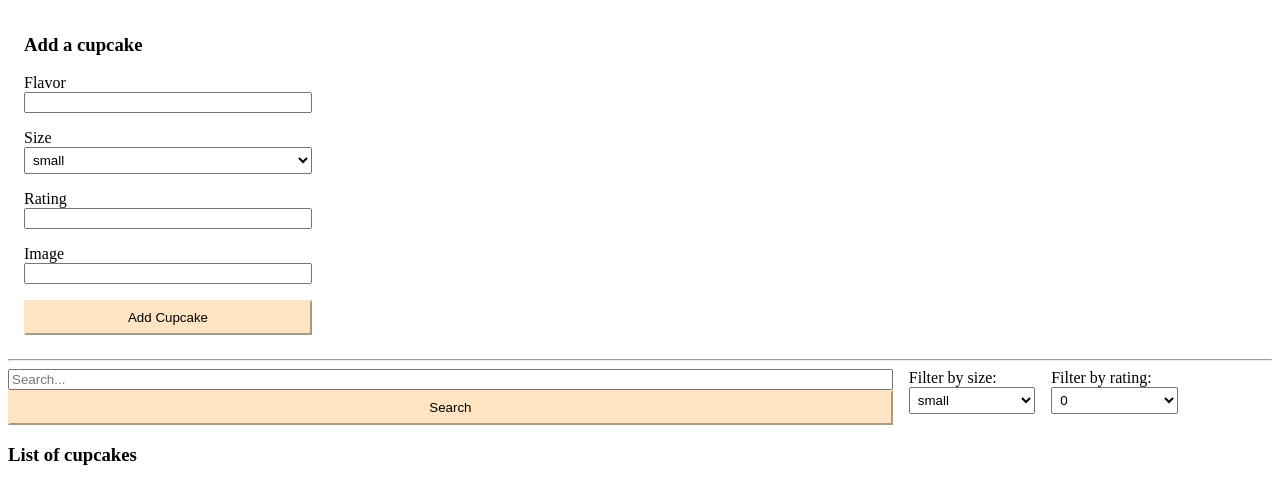
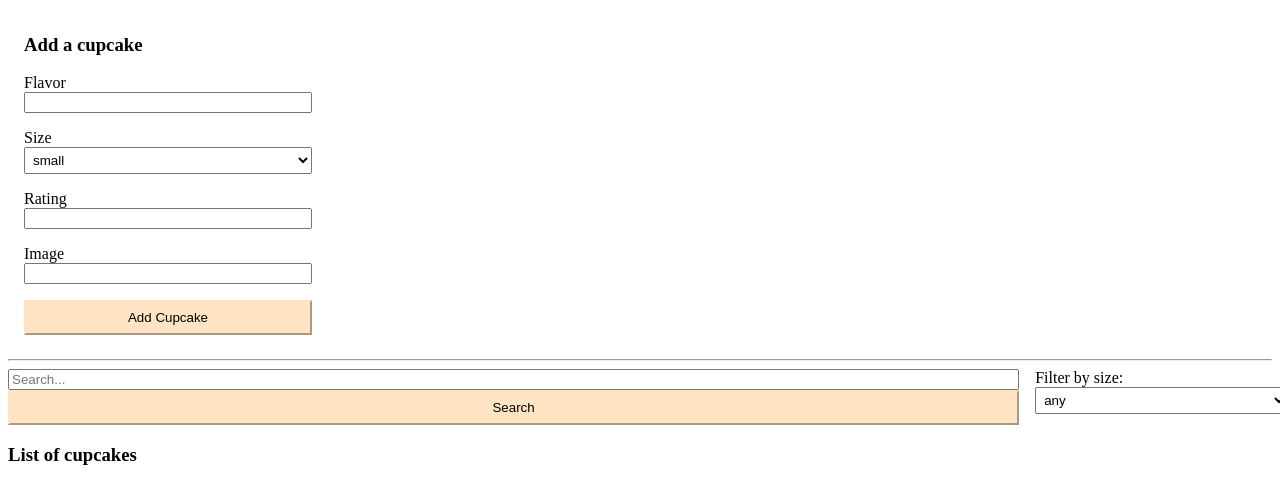
Before and after one commit to 000xzhou/flask-cupcake, a Flask app: page / in a window 1280 px wide. Shown: the part 27-531 px from the top of the page. Run offline with Flask 3, Linux system fonts and the light colour scheme.

Commit message:
added search and filter for cupcakes

```diff
--- a/app.py
+++ b/app.py
@@ -5,6 +5,7 @@ from dotenv import load_dotenv
 load_dotenv()
 import os
 from forms import AddCupcake, EditCupcake
+from sqlalchemy import or_,and_
 
 app = Flask(__name__)
 secret_key = os.environ.get('SECRET_KEY')
@@ -33,10 +34,25 @@ def home():
 
 @app.route('/api/search')
 def get_cupcake_search_result():
+    filters = []
+    # Get filter values from the request
     flavor = request.args.get('flavor', '').lower()
-    results_flavor = Cupcake.query.filter(Cupcake.flavor.ilike(f'%{flavor}%')).all()
-    cupcakes = [c.serialize_cupcake() for c in results_flavor]
+    size = request.args.get('size', '').lower()
+    # Construct filters based on user input
+    if flavor:
+        filters.append(Cupcake.flavor.ilike(f'%{flavor}%'))
+    if size:
+        filters.append(Cupcake.size.ilike(f'%{size}%'))
+
+    # Combine filters using OR operator
+    if filters:
+        results = Cupcake.query.filter(and_(*filters)).all()
+    else:
+        results = Cupcake.query.all()
+
+    cupcakes = [c.serialize_cupcake() for c in results]
     return jsonify(cupcakes)
+
 
 @app.route('/cupcakes/<cupcake_id>')
 def edit_cupcake_page(cupcake_id):
--- a/static/searchbar.js
+++ b/static/searchbar.js
@@ -2,23 +2,47 @@ import { filterCupcakesHTML } from "./domChanges.js";
 // GET
 export function searchForFlavor() {
   const searchCupcake = document.getElementById("search-cupcake");
+  const sizeFilter = document.getElementById("filter-size");
 
-  searchCupcake.addEventListener("submit", searchCupcakeBar);
+  // searchCupcake.addEventListener("submit", searchCupcakeBar);
+  searchCupcake.addEventListener("submit", function (e) {
+    e.preventDefault();
+    searchCupcakeBar();
+  });
+
+  sizeFilter.addEventListener("change", () => {
+    searchCupcakeBar(); // Trigger search when sizeFilter changes
+  });
 
   async function searchCupcakeBar(e) {
-    e.preventDefault();
     let searchInput = document.getElementById("searchFlavor").value;
 
-    if (searchInput != "") {
     try {
-        const response = await axios.get(`/api/search?flavor=${searchInput}`);
+      let response;
+
+      if (searchInput && sizeFilter.value !== "any") {
+        // Search with both flavor and size filter
+        response = await axios.get(
+          `/api/search?flavor=${searchInput}&size=${sizeFilter.value}`
+        );
+      } else if (searchInput) {
+        // Search with only flavor filter
+        response = await axios.get(`/api/search?flavor=${searchInput}`);
+      } else if (sizeFilter.value !== "any") {
+        // Filter with only size filter
+        response = await axios.get(`/api/search?size=${sizeFilter.value}`);
+      } else {
+        // No search or filter, get all cupcakes
+        response = await axios.get(`/api/search`);
+      }
       // Handle success
       const cupcakeList = document.getElementById("list-of-cupcakes");
       if (response.data.length == 0) {
-          cupcakeList.innerText = "No cupcake found";
-        }
+        cupcakeList.textContent = "No cupcake found";
+      } else {
         // Handle the response and update the search results container
         filterCupcakesHTML(response.data);
+      }
 
       // searchInput = "";  better to let them keep what they look for
     } catch (error) {
@@ -34,4 +58,3 @@ export function searchForFlavor() {
     }
   }
 }
-}
--- a/static/style.css
+++ b/static/style.css
@@ -49,11 +49,16 @@ button:hover {
 }
 /* Medium devices (landscape tablets, 768px and up) */
 @media only screen and (min-width: 768px) {
+  .search-forms {
+    grid-template-columns: 70% 30%;
+    gap: 10px;
+    gap: 1rem;
+  }
 }
 /* Large devices (laptops/desktops, 992px and up) */
 @media only screen and (min-width: 992px) {
   .search-forms {
-    grid-template-columns: 70% 10% 10%;
+    grid-template-columns: 80% 20%;
     gap: 10px;
     gap: 1rem;
   }
--- a/templates/index.html
+++ b/templates/index.html
@@ -27,17 +27,19 @@
     />
     <button type="submit">Search</button>
   </form>
-  <!-- filter by size  -->
+  <!-- filter by size -->
+  <!-- it would have been better with a checkbox and let you check what you want -->
   <div>
-    <label for="mySelect">Filter by size:</label>
-    <select id="mySelect">
+    <label for="filter-size">Filter by size:</label>
+    <select id="filter-size">
+      <option value="any">any</option>
       <option value="small">small</option>
       <option value="medium">medium</option>
       <option value="large">large</option>
     </select>
   </div>
   <!-- filter rating  -->
-  <div>
+  <!-- <div>
     <label for="mySelect">Filter by rating:</label>
     <select id="mySelect">
       <option value="0">0</option>
@@ -52,7 +54,7 @@
       <option value="9">9</option>
       <option value="10">10</option>
     </select>
-  </div>
+  </div> -->
 </div>
 <!-- list of cupcakes  -->
 <h3>List of cupcakes</h3>
```
Also changed, not shown: README.md. Lines whose indentation alone changed are shown as unchanged.
